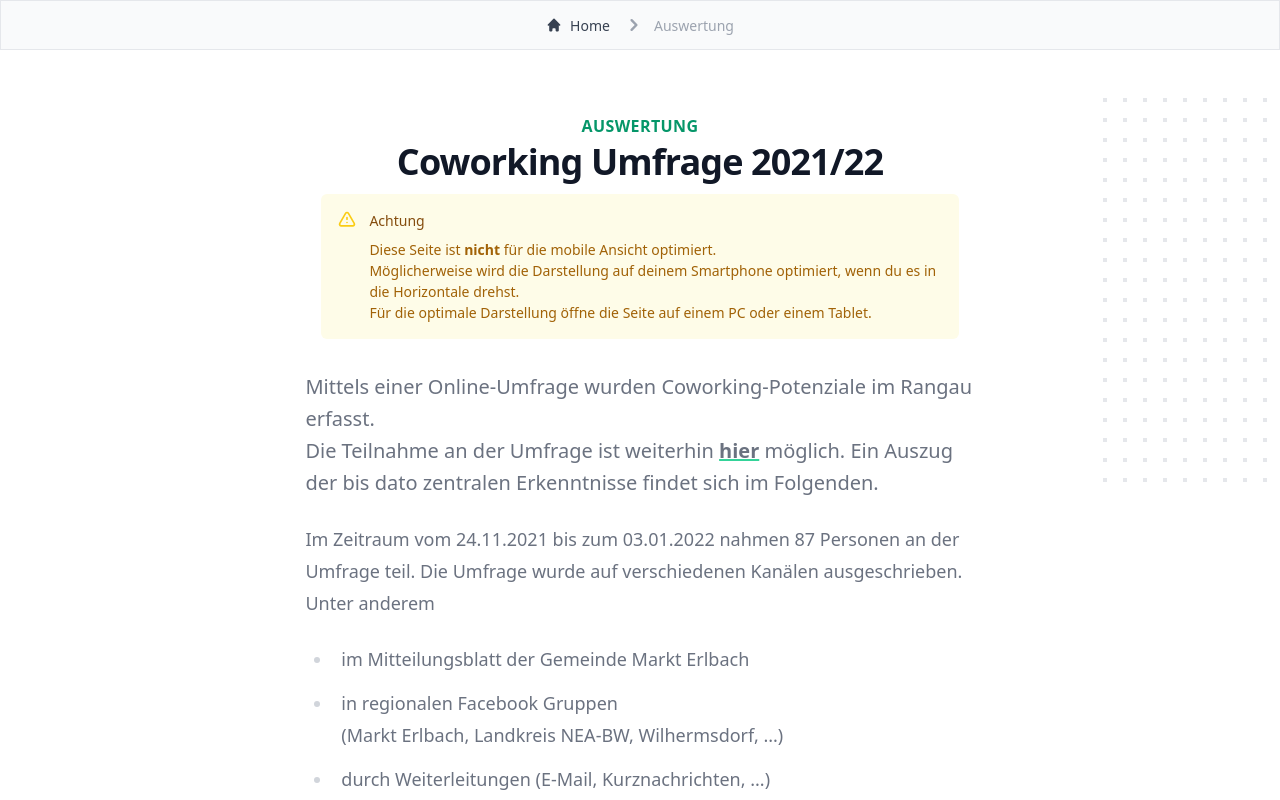
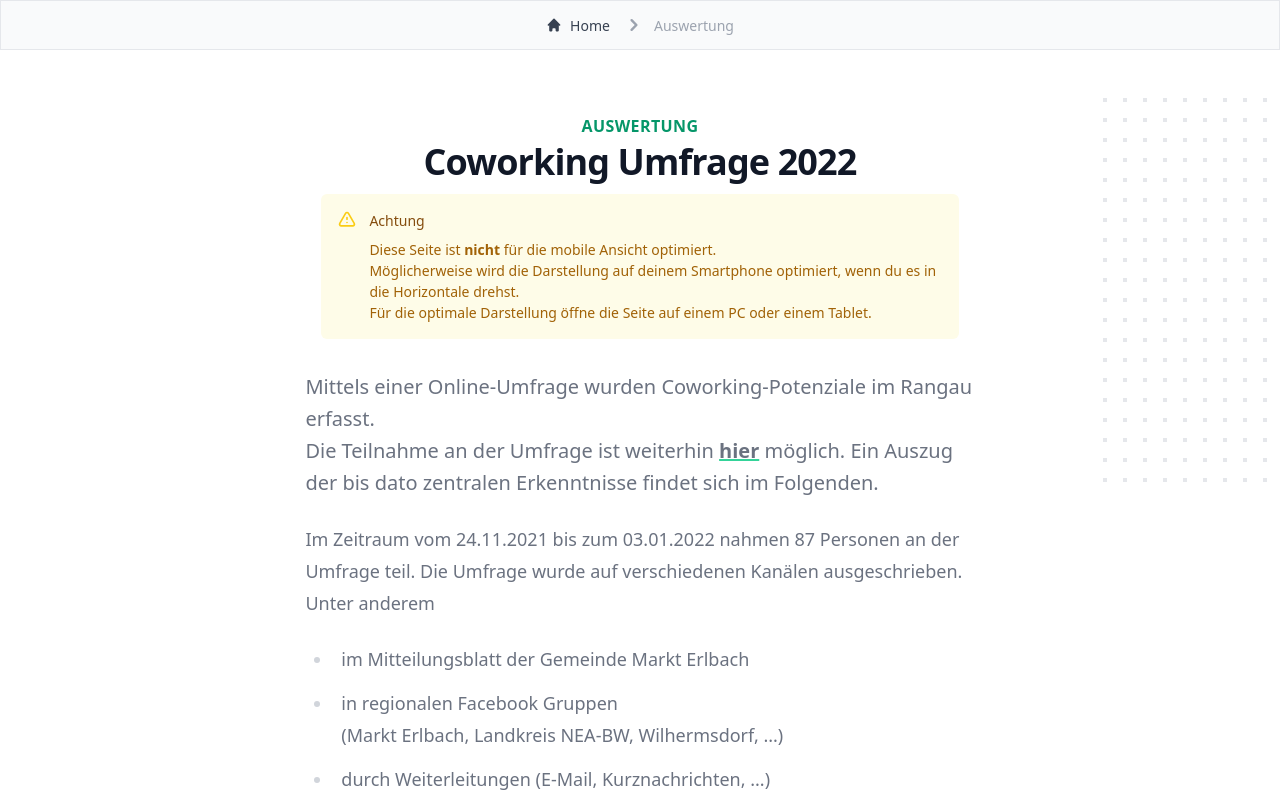
Before and after one commit to Lars147/rangau-cowork-webpage, a Next.js app: page /auswertung in a window 1280 px wide. Shown: the top 800 px of the page. Built offline with nearby package versions, Linux system fonts and the light colour scheme.

Commit message:
changed wording

```diff
--- a/src/pages/auswertung.tsx
+++ b/src/pages/auswertung.tsx
@@ -422,7 +422,7 @@ const Evaluation = () => {
                 Auswertung
               </span>
               <span className="mt-2 block text-3xl text-center leading-8 font-extrabold tracking-tight text-gray-900 sm:text-4xl">
-                Coworking Umfrage 2021/22
+                Coworking Umfrage 2022
               </span>
             </h1>
             <div className="rounded-md bg-yellow-50 p-4 m-4">
@@ -779,7 +779,7 @@ const Evaluation = () => {
               Rangau. Besonders die Aspekte{' '}
               <HighlightText text="Gemeinschaft" /> und{' '}
               <HighlightText text="Ausstattung" /> sind das Erfolgsgeheimnis
-              eines Coworking-Spaces im Rangau. Bei{' '}
+              eines Coworking-Spaces in der Region. Bei{' '}
               <HighlightText text="Fragen zur Umsetzung" /> stehen wir Ihnen
               jederzeit beratend zur Verfügung. Ebenso freuen wir uns über{' '}
               <HighlightText text="Diskussion" /> und Anfragen zur{' '}
```
